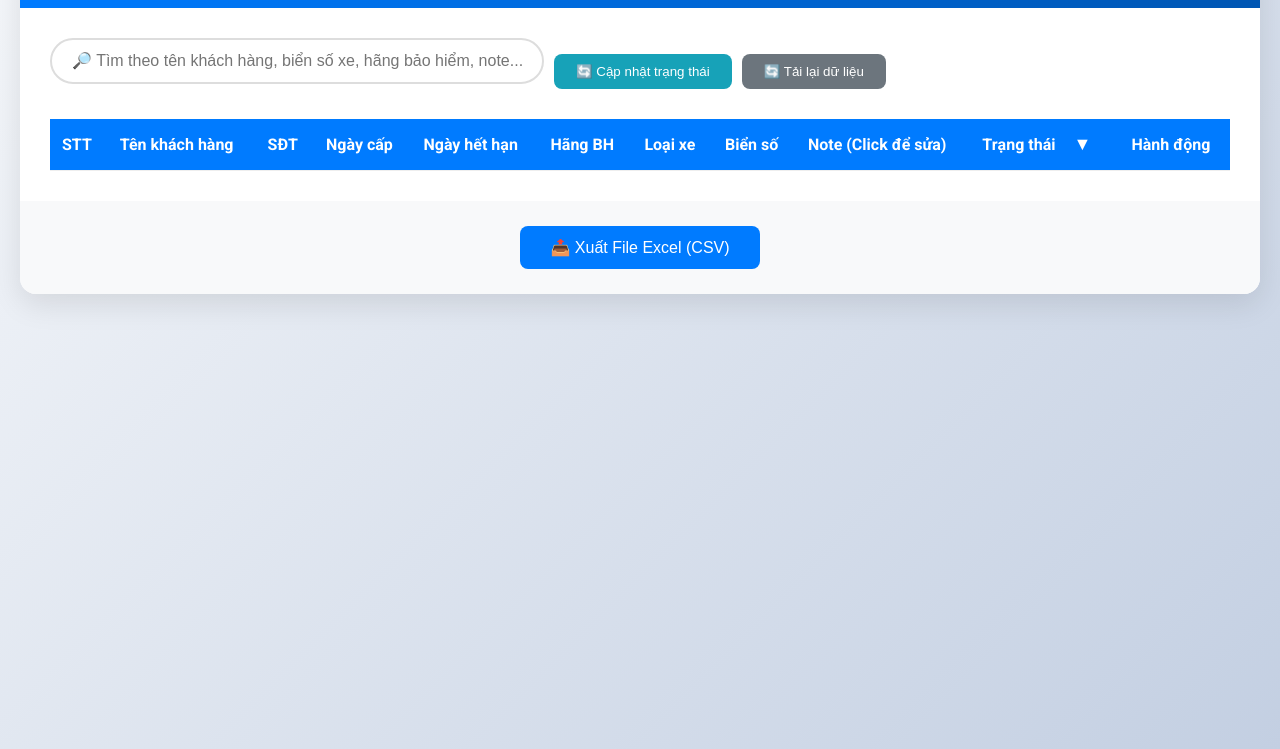
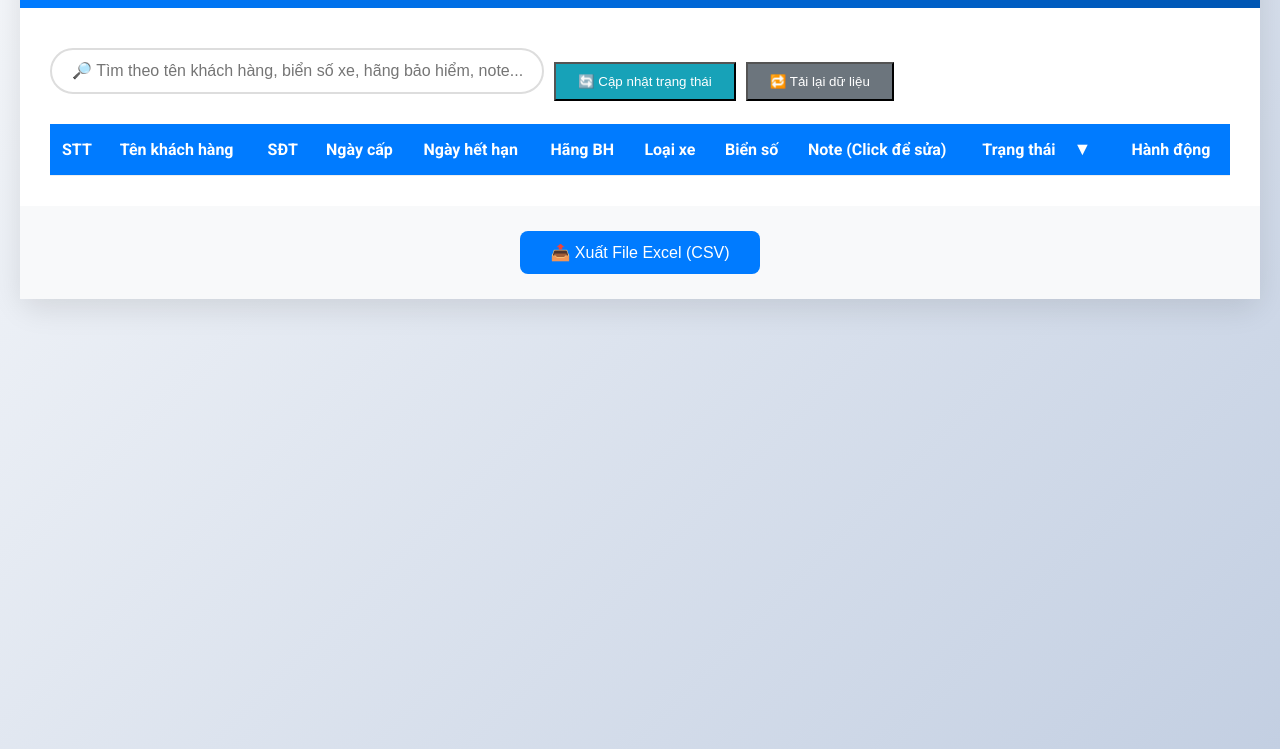
Before and after one commit to Vietanh36/QuanLyBaoHiem, a website: page public/danh-sach-bao-hiem.html in a window 1280 px wide. Shown: the part 91-840 px from the top of the page. Drawn offline with Linux system fonts and the light colour scheme; no server answers.

Commit message:
update giao dien + sticky search

```diff
--- a/public/danh-sach-bao-hiem.html
+++ b/public/danh-sach-bao-hiem.html
@@ -20,7 +20,7 @@
             background: white;
             border-radius: 16px;
             box-shadow: 0 10px 30px rgba(0,0,0,0.1);
-            overflow: hidden;
+            overflow: visible;
         }
         header {
             background: linear-gradient(90deg, #007bff, #0056b3);
@@ -197,6 +197,17 @@
     margin-bottom: 5px;
     font-weight: 500;
 }
+.search-wrapper {
+    position: sticky;
+    top: 20px;
+    z-index: 1000;
+    background: white;
+    padding: 10px 0;
+    display: flex;
+    gap: 10px;
+    align-items: center;
+    flex-wrap: wrap;
+}
 
 .form-group input,
 .form-group textarea {
@@ -240,19 +251,19 @@
                 <button onclick="hideNotification()" style="margin-left:auto; background:none; border:none; color:white; font-size:24px; cursor:pointer;">✕</button>
             </div>
 
-            <div style="margin-bottom: 15px; display: flex; gap: 10px; align-items: center; flex-wrap: wrap;">
-                <input type="text" id="searchInput" class="search-box" style="flex: 1;"
+           <div class="search-wrapper">
+    <input type="text" id="searchInput" class="search-box"
         placeholder="🔎 Tìm theo tên khách hàng, biển số xe, hãng bảo hiểm, note..."
         onkeyup="searchTable()">
 
     <button onclick="refreshTable()"
-                        style="padding: 10px 22px; background:#17a2b8; color:white; border:none; border-radius:8px; cursor:pointer; white-space: nowrap;">
+        style="padding: 10px 22px; background:#17a2b8; color:white;">
         🔄 Cập nhật trạng thái
     </button>
 
     <button onclick="loadData()"
-                        style="padding: 10px 22px; background:#6c757d; color:white; border:none; border-radius:8px; cursor:pointer; white-space: nowrap;">
-                    🔄 Tải lại dữ liệu
+        style="padding: 10px 22px; background:#6c757d; color:white;">
+        🔁 Tải lại dữ liệu
     </button>
 </div>
 
```
Lines whose indentation alone changed are shown as unchanged.
